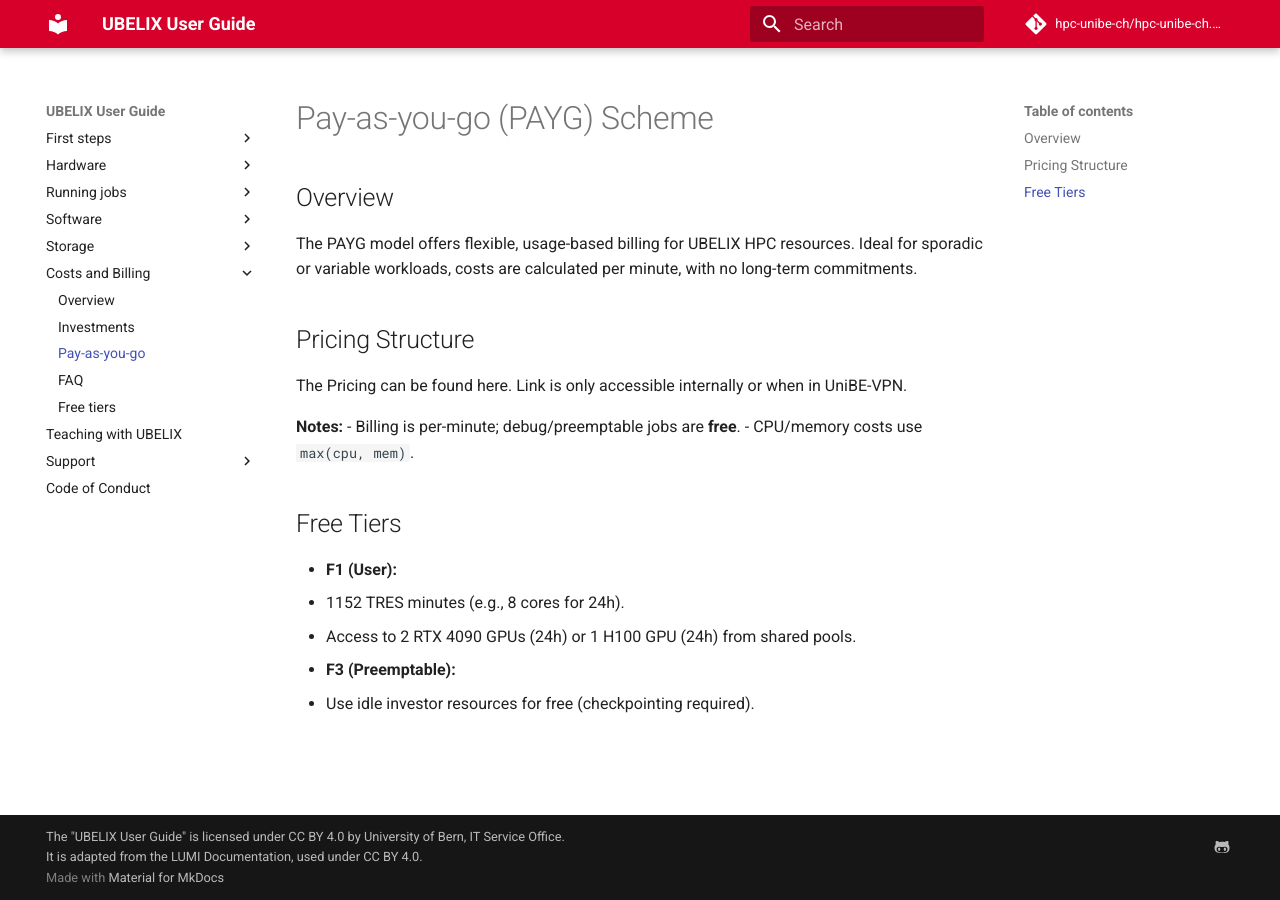
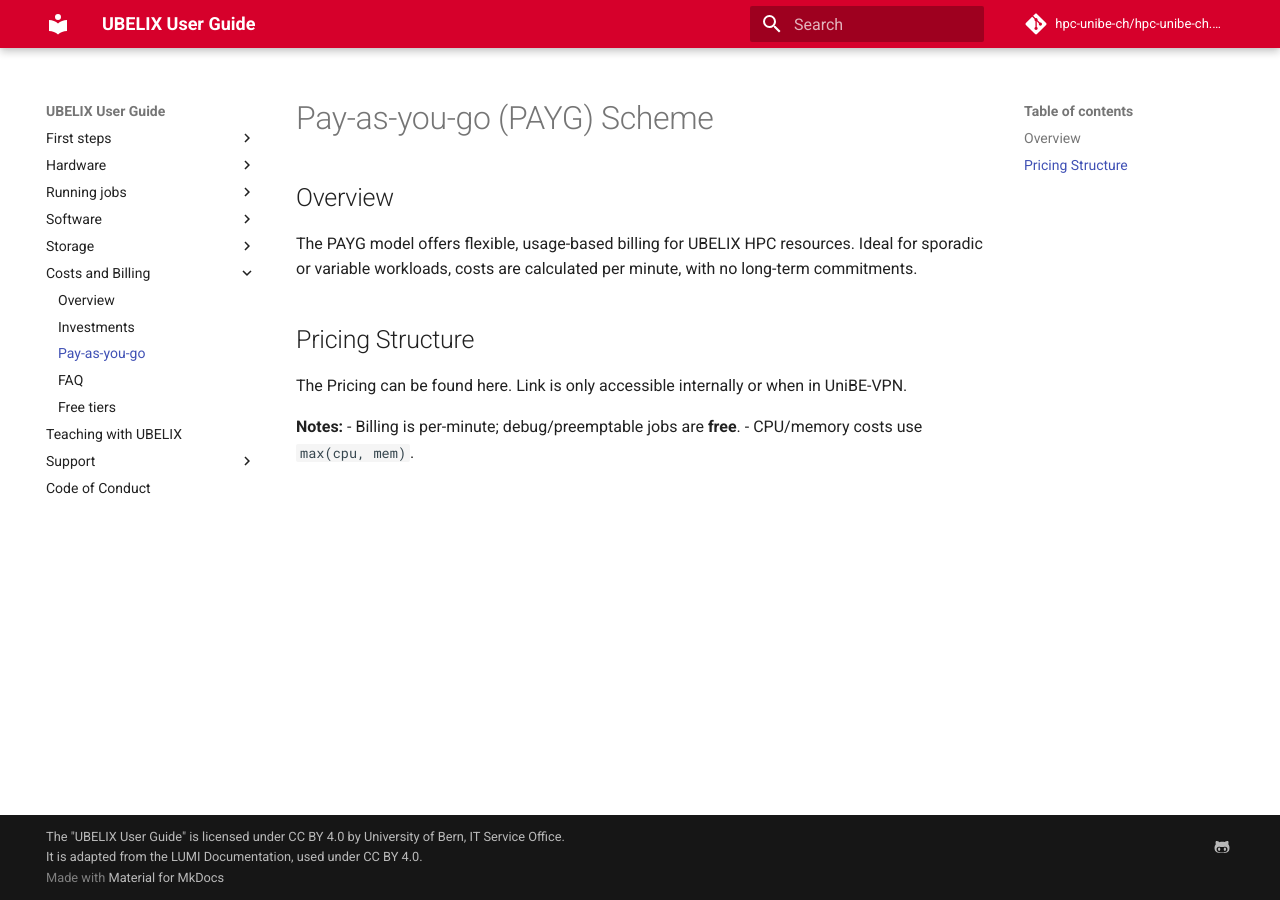
Before and after one commit to hpc-unibe-ch/hpc-unibe-ch.github.io, an MkDocs documentation site: the page built from docs/costs/payg.md, in a window 1280 px wide. Built offline with MkDocs 1.6.1 and Material for MkDocs 9.7.7, drawn with Linux system fonts in a browser that asks for light colours; comment, search, counter and statistics services are not loaded.

Commit message:
minor fixes

```diff
--- a/docs/costs/payg.md
+++ b/docs/costs/payg.md
@@ -9,10 +9,3 @@
 **Notes:**
 - Billing is per-minute; debug/preemptable jobs are **free**.
 - CPU/memory costs use `max(cpu, mem)`.
-
-## Free Tiers
-- **F1 (User):**
-  - 1152 TRES minutes (e.g., 8 cores for 24h).
-  - Access to 2 RTX 4090 GPUs (24h) or 1 H100 GPU (24h) from shared pools.
-- **F3 (Preemptable):**
-  - Use idle investor resources for free (checkpointing required).
```
Also changed, not shown: docs/costs/faq.md (+1 -1 lines), docs/costs/freetier.md (+1 -1 lines).
